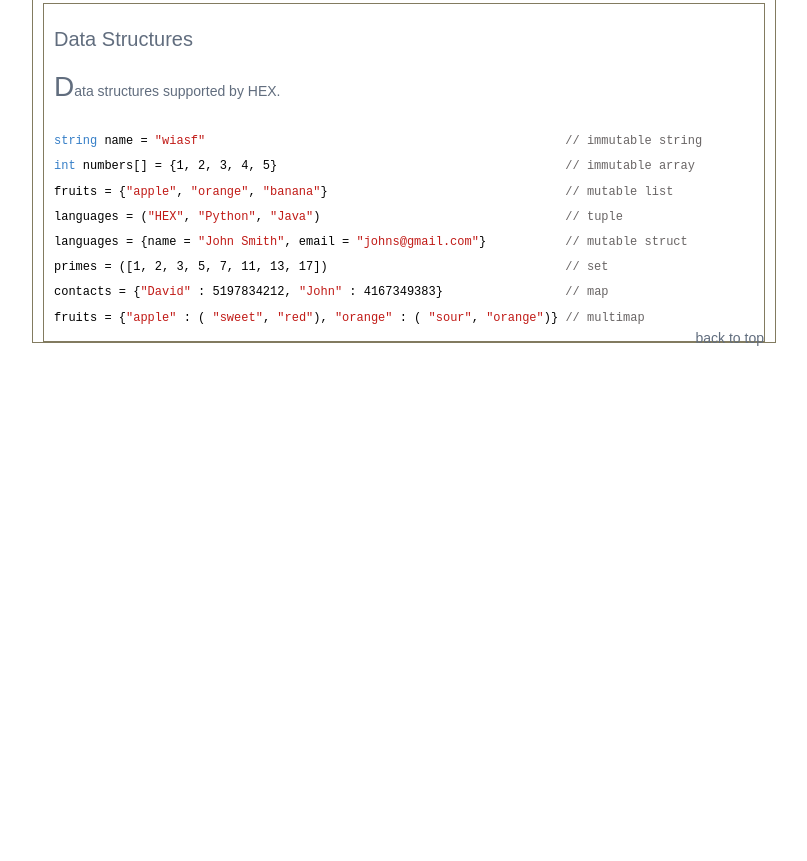
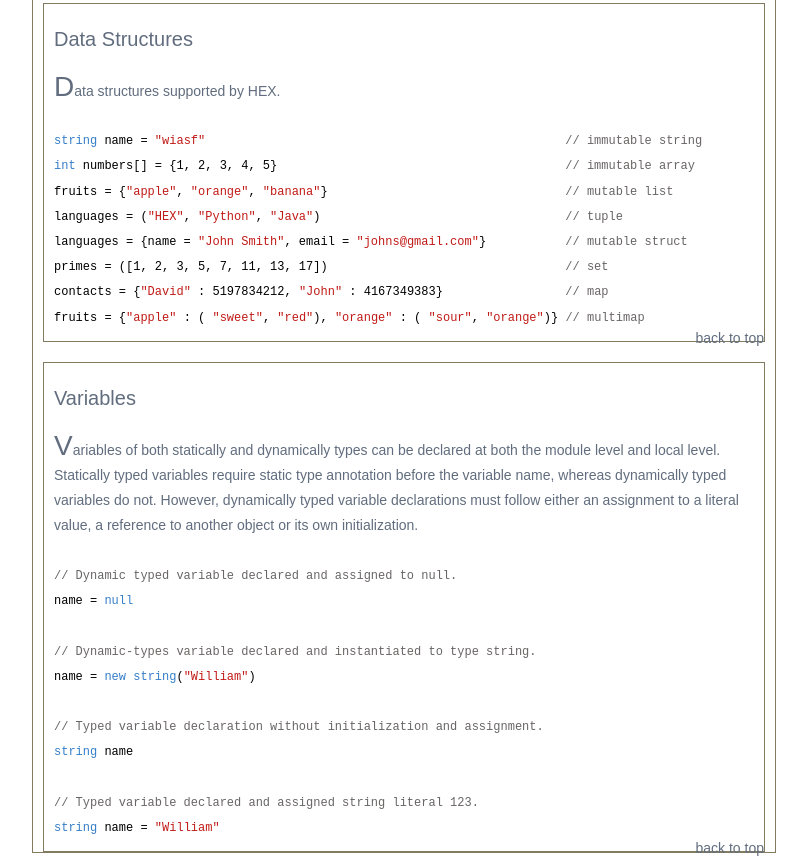
Before and after one commit to mazj/hex, a plain HTML site: page hexlang.org/index.html in a window 1280 px wide. Shown: the part 895-1756 px from the top of the page, without its empty margins (376-1183 px from the left). Before the commit the page ends 1246 px from the top, so only its background shows below. Drawn offline with Linux system fonts and the light colour scheme.

Commit message:
hexlang.org - added variable section

```diff
--- a/hexlang.org/index.html
+++ b/hexlang.org/index.html
@@ -138,6 +138,41 @@
                 </div>
             </div>
 
+            <div class="section_paragraph">
+                <div class="section_title">
+                    Variables
+                </div>
+                <div class="section_content">
+                    <span class="section_first_letter">V</span>ariables of both statically and dynamically types can be declared at both the module level and local level. Statically typed variables require static type annotation before the variable name, whereas dynamically typed variables do not. However, dynamically typed variable declarations must follow either an assignment to a literal value, a reference to another object or its own initialization.
+                    <br/><br/>
+                    <div class="section_code">
+                        <span class="comment">
+                            // Dynamic typed variable declared and assigned to null.
+                        </span><br/>
+                        name = <span class="keyword">null</span>
+                        <br/><br/>
+                        <span class="comment">
+                            // Dynamic-types variable declared and instantiated to type string.
+                        </span><br/>
+                        name = <span class="keyword">new string</span>(<span class="string">"William"</span>)
+                        <br/><br/>
+                        <span class="comment">
+                            // Typed variable declaration without initialization and assignment.
+                        </span><br/>
+                        <span class="keyword">string</span> name
+                        <br/><br/>
+                        <span class="comment">
+                            // Typed variable declared and assigned string literal 123.
+                        </span><br/>
+                        <span class="keyword">string</span> name = <span class="string">"William"</span>
+                        <br/>
+                    </div>
+                </div>
+                <div class="section_back_to_top">
+                    <a>back to top</a>
+                </div>
+            </div>
+
         </div> <!--right_panel-->
     </div> <!--content-wrapper-->
 
```
